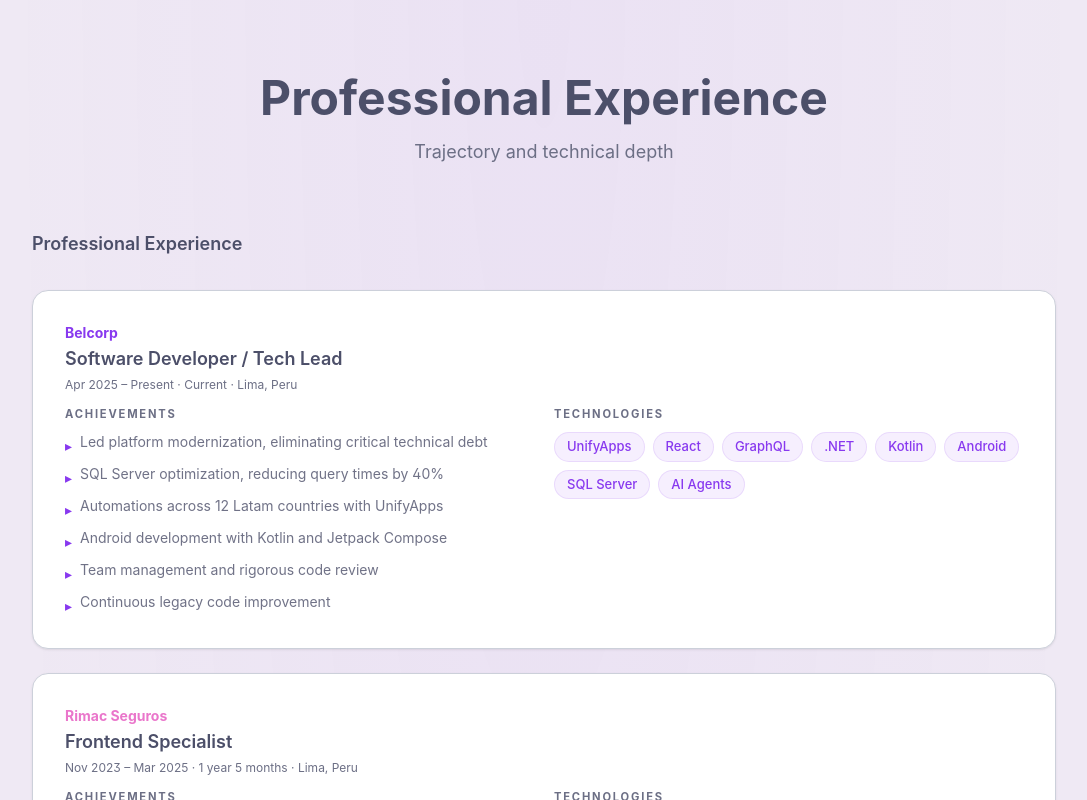
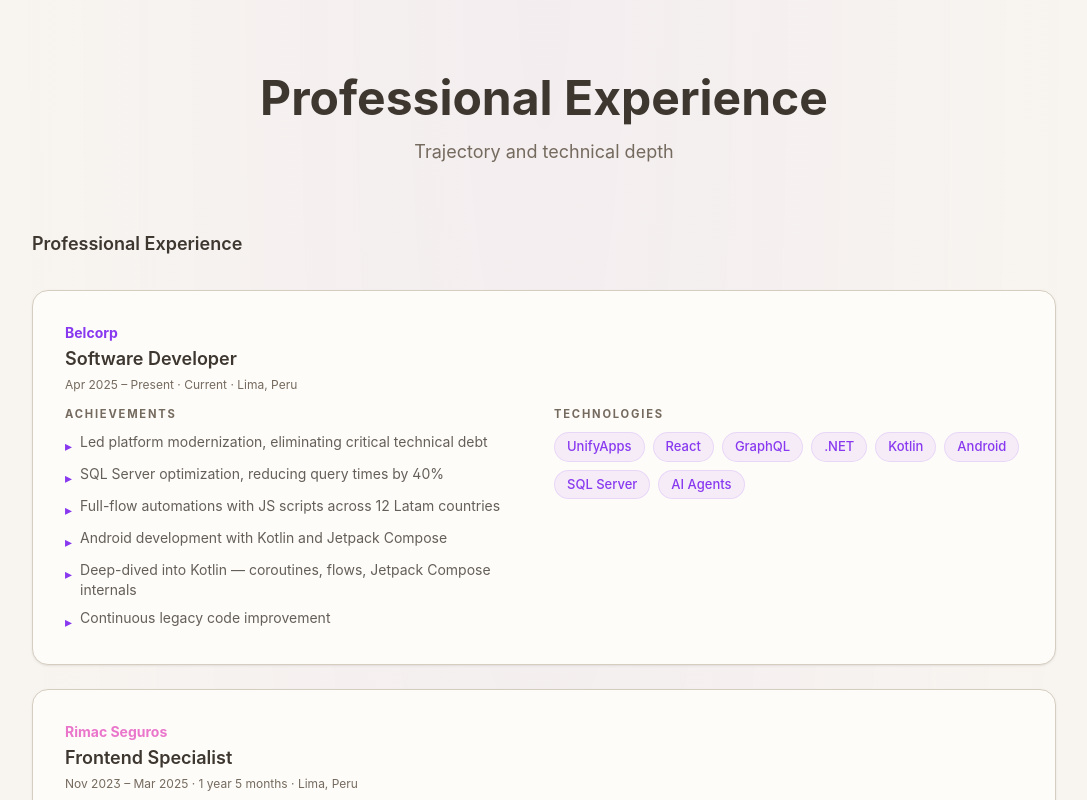
Before and after one commit to paulo1403/portfolio-web, a Next.js app: page /cv-en.pdf in a window 1280 px wide. Shown: the part 4332-5132 px from the top of the page, without its empty margins (96-1183 px from the left). Built offline with nearby package versions, Linux system fonts and the light colour scheme; no server answers.

Commit message:
content: Chicama URL, Belcorp position/achievements, warm light theme, 3D card hover

```diff
--- a/app/dictionaries/en.json
+++ b/app/dictionaries/en.json
@@ -120,7 +120,7 @@
         "title": "Chicama Map",
         "description": "Interactive map and directory of local places in Chicama. Public discovery flow and admin content management.",
         "technologies": ["Vite", "React", "TypeScript", "Bun", "Elysia", "Prisma", "Leaflet"],
-        "link": null,
+        "link": "https://chicama.paulollanos.dev",
         "github": "https://github.com/paulo1403/chicama-map",
         "type": "web",
         "year": "2026"
@@ -187,16 +187,16 @@
     "jobs": [
       {
         "company": "Belcorp",
-        "position": "Software Developer / Tech Lead",
+        "position": "Software Developer",
         "period": "Apr 2025 – Present",
         "duration": "Current",
         "location": "Lima, Peru",
         "achievements": [
           "Led platform modernization, eliminating critical technical debt",
           "SQL Server optimization, reducing query times by 40%",
-          "Automations across 12 Latam countries with UnifyApps",
+          "Full-flow automations with JS scripts across 12 Latam countries",
           "Android development with Kotlin and Jetpack Compose",
-          "Team management and rigorous code review",
+          "Deep-dived into Kotlin — coroutines, flows, Jetpack Compose internals",
           "Continuous legacy code improvement"
         ],
         "technologies": ["UnifyApps", "React", "GraphQL", ".NET", "Kotlin", "Android", "SQL Server", "AI Agents"]
--- a/app/dictionaries/es.json
+++ b/app/dictionaries/es.json
@@ -120,7 +120,7 @@
         "title": "Chicama Map",
         "description": "Mapa interactivo y directorio de lugares en Chicama. Flujo público y gestión de contenido admin.",
         "technologies": ["Vite", "React", "TypeScript", "Bun", "Elysia", "Prisma", "Leaflet"],
-        "link": null,
+        "link": "https://chicama.paulollanos.dev",
         "github": "https://github.com/paulo1403/chicama-map",
         "type": "web",
         "year": "2026"
@@ -187,16 +187,16 @@
     "jobs": [
       {
         "company": "Belcorp",
-        "position": "Software Developer / Tech Lead",
+        "position": "Software Developer",
         "period": "Abr 2025 – Presente",
         "duration": "Actual",
         "location": "Lima, Perú",
         "achievements": [
           "Lideré la modernización de plataformas, eliminando deuda técnica crítica",
           "Optimización SQL Server, reduciendo tiempos de consulta en 40%",
-          "Automatizaciones en 12 países Latam con UnifyApps",
+          "Automatizaciones de flujos completos con scripts JS en 12 países Latam",
           "Desarrollo Android con Kotlin y Jetpack Compose",
-          "Gestión de equipos y code review riguroso",
+          "Aprendizaje profundo de Kotlin — corrutinas, flows, internos de Jetpack Compose",
           "Mejora continua de código legacy"
         ],
         "technologies": ["UnifyApps", "React", "GraphQL", ".NET", "Kotlin", "Android", "SQL Server", "AI Agents"]
--- a/app/globals.css
+++ b/app/globals.css
@@ -1,7 +1,7 @@
 @import "tailwindcss";
 
 :root {
-  /* Catppuccin Latte */
+  /* Warm paper-light palette (refined from Catppuccin Latte) */
   --rosewater: #dc8a78;
   --flamingo: #dd7878;
   --pink: #ea76cb;
@@ -17,37 +17,37 @@
   --blue: #1e66f5;
   --lavender: #7287fd;
 
-  --ctp-base: #eff1f5;
-  --ctp-mantle: #e6e9ef;
-  --ctp-crust: #dce0e8;
-  --ctp-surface0: #ccd0da;
-  --ctp-surface1: #bcc0cc;
-  --ctp-surface2: #acb0be;
-  --ctp-overlay0: #9ca0b0;
-  --ctp-overlay1: #8c8fa1;
-  --ctp-overlay2: #7c7f93;
-  --ctp-subtext0: #6c6f85;
-  --ctp-subtext1: #5c5f77;
-  --ctp-text: #4c4f69;
+  --ctp-base: #f8f5f0;
+  --ctp-mantle: #efeae1;
+  --ctp-crust: #e5ded3;
+  --ctp-surface0: #d9d2c4;
+  --ctp-surface1: #ccc2b2;
+  --ctp-surface2: #bdb2a0;
+  --ctp-overlay0: #aea28d;
+  --ctp-overlay1: #9e927e;
+  --ctp-overlay2: #8e8270;
+  --ctp-subtext0: #7e7262;
+  --ctp-subtext1: #6e6357;
+  --ctp-text: #3d3730;
 
-  --background: 239 233 244;
-  --foreground: 76 79 105;
-  --card: 255 255 255;
-  --card-foreground: 76 79 105;
-  --popover: 255 255 255;
-  --popover-foreground: 76 79 105;
+  --background: 248 245 240;
+  --foreground: 61 55 48;
+  --card: 254 252 249;
+  --card-foreground: 61 55 48;
+  --popover: 254 252 249;
+  --popover-foreground: 61 55 48;
   --primary: 136 57 239;
-  --primary-foreground: 255 255 255;
-  --secondary: 239 233 244;
-  --secondary-foreground: 76 79 105;
-  --muted: 230 233 239;
-  --muted-foreground: 108 111 133;
+  --primary-foreground: 254 252 249;
+  --secondary: 237 235 229;
+  --secondary-foreground: 61 55 48;
+  --muted: 237 235 229;
+  --muted-foreground: 117 106 94;
   --accent: 254 100 11;
-  --accent-foreground: 255 255 255;
+  --accent-foreground: 254 252 249;
   --destructive: 210 15 57;
-  --destructive-foreground: 255 255 255;
-  --border: 204 208 218;
-  --input: 204 208 218;
+  --destructive-foreground: 254 252 249;
+  --border: 213 205 191;
+  --input: 213 205 191;
   --ring: 136 57 239;
   --radius: 12px;
   --radius-sm: 8px;
@@ -204,13 +204,14 @@
   border: 1px solid rgb(var(--border));
   border-radius: var(--radius-lg);
   box-shadow: 0 1px 3px rgb(0 0 0 / 0.06), 0 1px 2px rgb(0 0 0 / 0.04);
-  transition: border-color 0.2s, box-shadow 0.2s, transform 0.2s;
+  transition: border-color 0.25s, box-shadow 0.3s cubic-bezier(0.16, 1, 0.3, 1), transform 0.3s cubic-bezier(0.16, 1, 0.3, 1);
+  will-change: transform;
 }
 
 .ctp-card:hover {
-  border-color: rgb(var(--primary) / 0.4);
-  box-shadow: 0 4px 12px rgb(var(--primary) / 0.08);
-  transform: translateY(-1px);
+  border-color: rgb(var(--primary) / 0.3);
+  box-shadow: 0 16px 40px -12px rgb(0 0 0 / 0.12), 0 4px 12px rgb(0 0 0 / 0.06);
+  transform: translateY(-3px) scale(1.01);
 }
 
 .dark .ctp-card {
@@ -221,7 +222,8 @@
 
 .dark .ctp-card:hover {
   border-color: rgb(var(--primary) / 0.5);
-  box-shadow: 0 4px 16px rgb(var(--primary) / 0.12);
+  box-shadow: 0 16px 40px -12px rgb(0 0 0 / 0.3), 0 4px 12px rgb(0 0 0 / 0.15);
+  transform: translateY(-3px) scale(1.01);
 }
 
 /* Catppuccin section divider */
```
